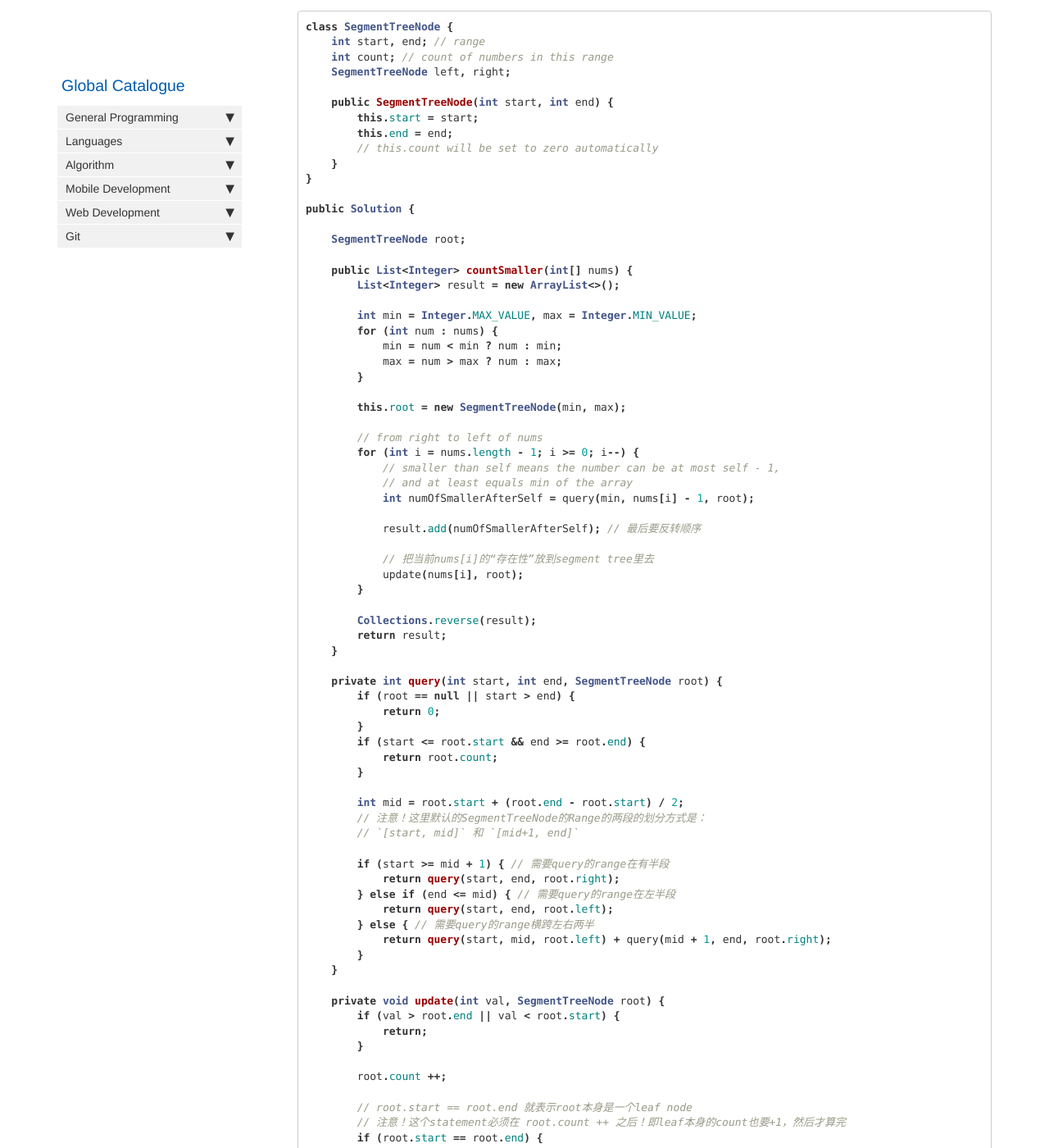
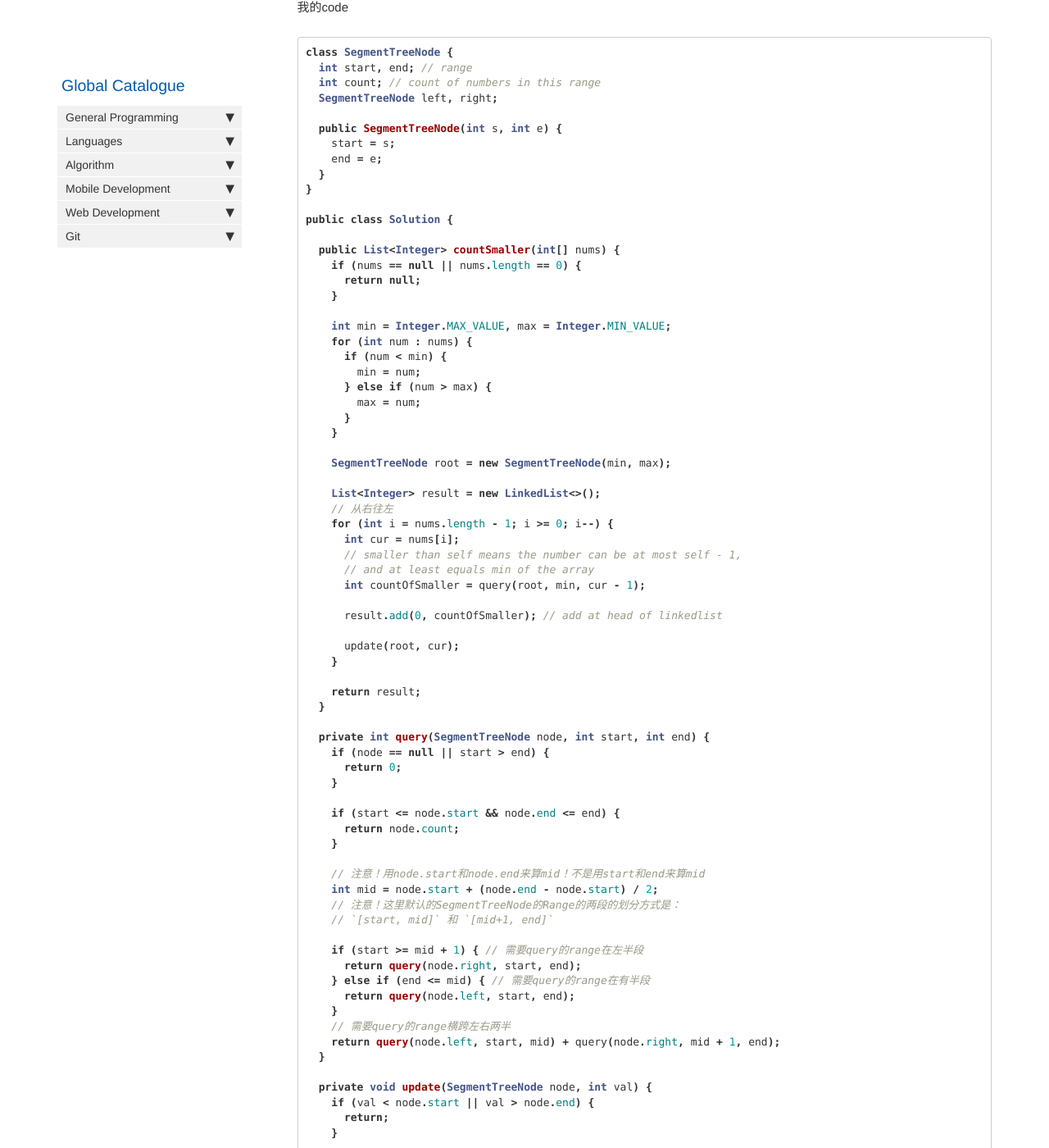
Before and after one commit to HungryOrc/hungryorc.github.io, a Jekyll site: the page built from pages/algorithm/algorithm_segment_tree.md, in a window 1280 px wide and 1400 px high, scrolled down 3251 px. Shown: the whole window at 82% size. Built offline with Jekyll 4.4.1, drawn with Linux system fonts in a browser that asks for light colours; nearby versions of some CDN libraries; comment, search, counter and statistics services are not loaded; some of the changed text lies outside the part shown.

Commit message:
Update algorithm_segment_tree.md

````diff
--- a/pages/algorithm/algorithm_segment_tree.md
+++ b/pages/algorithm/algorithm_segment_tree.md
@@ -146,100 +146,103 @@ public class NumArray {
 * Space: O(n)，因为要建这个树，这个树的leaves是O(n)的量级，leaves上的所有nodes加在一起的个数也是O(n)的量级，所以一共也是 O(n)的量级
 
 ### Java
+我的code
 ```java
 class SegmentTreeNode {
-    int start, end; // range
-    int count; // count of numbers in this range
-    SegmentTreeNode left, right;
+  int start, end; // range
+  int count; // count of numbers in this range
+  SegmentTreeNode left, right;
 
-    public SegmentTreeNode(int start, int end) {
-        this.start = start;
-        this.end = end;
-        // this.count will be set to zero automatically
-    }
+  public SegmentTreeNode(int s, int e) {
+    start = s;
+    end = e;
+  }
 }
 
-public Solution {
+public class Solution {
 
-    SegmentTreeNode root;
-
-    public List<Integer> countSmaller(int[] nums) {
-        List<Integer> result = new ArrayList<>();
-
-        int min = Integer.MAX_VALUE, max = Integer.MIN_VALUE;
-        for (int num : nums) {
-            min = num < min ? num : min;
-            max = num > max ? num : max;
-        }
-
-        this.root = new SegmentTreeNode(min, max);
-
-        // from right to left of nums
-        for (int i = nums.length - 1; i >= 0; i--) {
-            // smaller than self means the number can be at most self - 1,
-            // and at least equals min of the array
-            int numOfSmallerAfterSelf = query(min, nums[i] - 1, root);
-
-            result.add(numOfSmallerAfterSelf); // 最后要反转顺序
-
-            // 把当前nums[i]的“存在性”放到segment tree里去
-            update(nums[i], root);
-        }
-
-        Collections.reverse(result);
-        return result;
+  public List<Integer> countSmaller(int[] nums) {
+    if (nums == null || nums.length == 0) {
+      return null;
     }
 
-    private int query(int start, int end, SegmentTreeNode root) {
-        if (root == null || start > end) {
-            return 0;
-        }
-        if (start <= root.start && end >= root.end) {
-            return root.count;
-        }
-
-        int mid = root.start + (root.end - root.start) / 2;
-        // 注意！这里默认的SegmentTreeNode的Range的两段的划分方式是：
-        // `[start, mid]` 和 `[mid+1, end]`
-
-        if (start >= mid + 1) { // 需要query的range在有半段
-            return query(start, end, root.right);
-        } else if (end <= mid) { // 需要query的range在左半段
-            return query(start, end, root.left);
-        } else { // 需要query的range横跨左右两半
-            return query(start, mid, root.left) + query(mid + 1, end, root.right);
-        }
+    int min = Integer.MAX_VALUE, max = Integer.MIN_VALUE;
+    for (int num : nums) {
+      if (num < min) {
+        min = num;
+      } else if (num > max) {
+        max = num;
+      }
     }
 
-    private void update(int val, SegmentTreeNode root) {
-        if (val > root.end || val < root.start) {
-            return;
-        }
+    SegmentTreeNode root = new SegmentTreeNode(min, max);
 
-        root.count ++;
+    List<Integer> result = new LinkedList<>();
+    // 从右往左
+    for (int i = nums.length - 1; i >= 0; i--) {
+      int cur = nums[i];
+      // smaller than self means the number can be at most self - 1,
+      // and at least equals min of the array
+      int countOfSmaller = query(root, min, cur - 1);
 
-        // root.start == root.end 就表示root本身是一个leaf node
-        // 注意！这个statement必须在 root.count ++ 之后！即leaf本身的count也要+1，然后才算完
-        if (root.start == root.end) {
-            return;
-        }
+      result.add(0, countOfSmaller); // add at head of linkedlist
 
-        int mid = root.start + (root.end - root.start) / 2;
-        if (val <= mid) {
-            // 发现没有的时候才“造node”！而不是一开始就把整个树都建全！
-            if (root.left == null) {
-                root.left = new SegmentTreeNode(root.start, mid);
-            }
+      update(root, cur);
+    }
 
-            update(val, root.left);
-        } else {
-            if (root.right == null) {
-                root.right = new SegmentTreeNode(mid + 1, root.end);
-            }
+    return result;
+  }
 
-            update(val, root.right);
-        }
+  private int query(SegmentTreeNode node, int start, int end) {
+    if (node == null || start > end) {
+      return 0;
     }
+
+    if (start <= node.start && node.end <= end) {
+      return node.count;
+    }
+
+    // 注意！用node.start和node.end来算mid！不是用start和end来算mid
+    int mid = node.start + (node.end - node.start) / 2;
+    // 注意！这里默认的SegmentTreeNode的Range的两段的划分方式是：
+    // `[start, mid]` 和 `[mid+1, end]`
+
+    if (start >= mid + 1) { // 需要query的range在左半段
+      return query(node.right, start, end);
+    } else if (end <= mid) { // 需要query的range在有半段
+      return query(node.left, start, end);
+    }
+    // 需要query的range横跨左右两半
+    return query(node.left, start, mid) + query(node.right, mid + 1, end);
+  }
+
+  private void update(SegmentTreeNode node, int val) {
+    if (val < node.start || val > node.end) {
+      return;
+    }
+
+    node.count ++; // 别忘了这个！
+
+    // root.start == root.end 就表示root本身是一个leaf node
+    // 注意！这个statement必须在 root.count ++ 之后！即leaf本身的count也要+1，然后才算完
+    if (node.start == node.end) {
+      return;
+    }
+
+    int mid = node.start + (node.end - node.start) / 2;
+    if (val <= mid) {
+      // 发现没有的时候才“造node”！而不是一开始就把整个树都建全！
+      if (node.left == null) {
+        node.left = new SegmentTreeNode(node.start, mid);
+      }
+      update(node.left, val);
+    } else {
+      if (node.right == null) {
+        node.right = new SegmentTreeNode(mid + 1, node.end);
+      }
+      update(node.right, val);
+    }
+  }
 }
 ```
 
````
